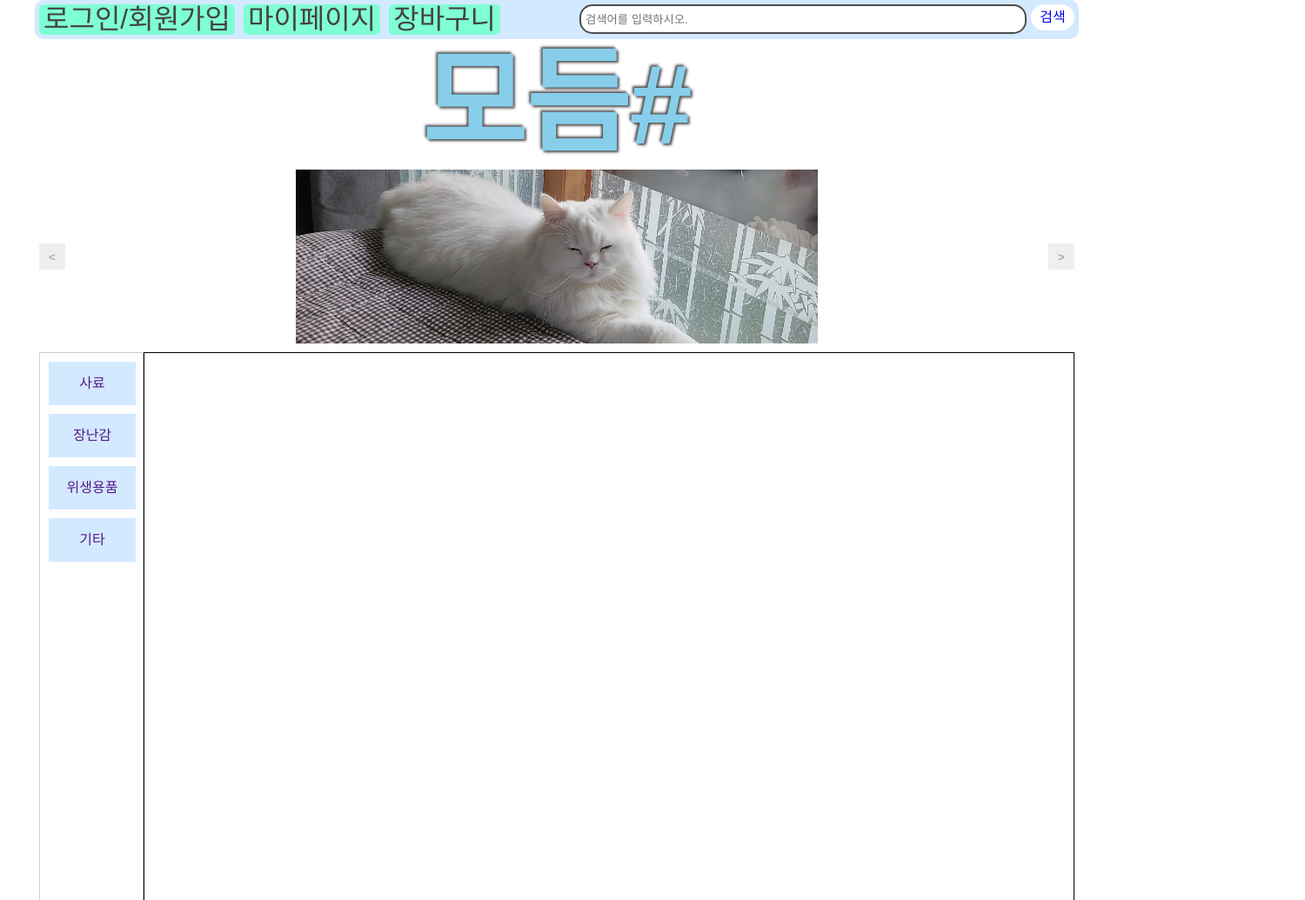
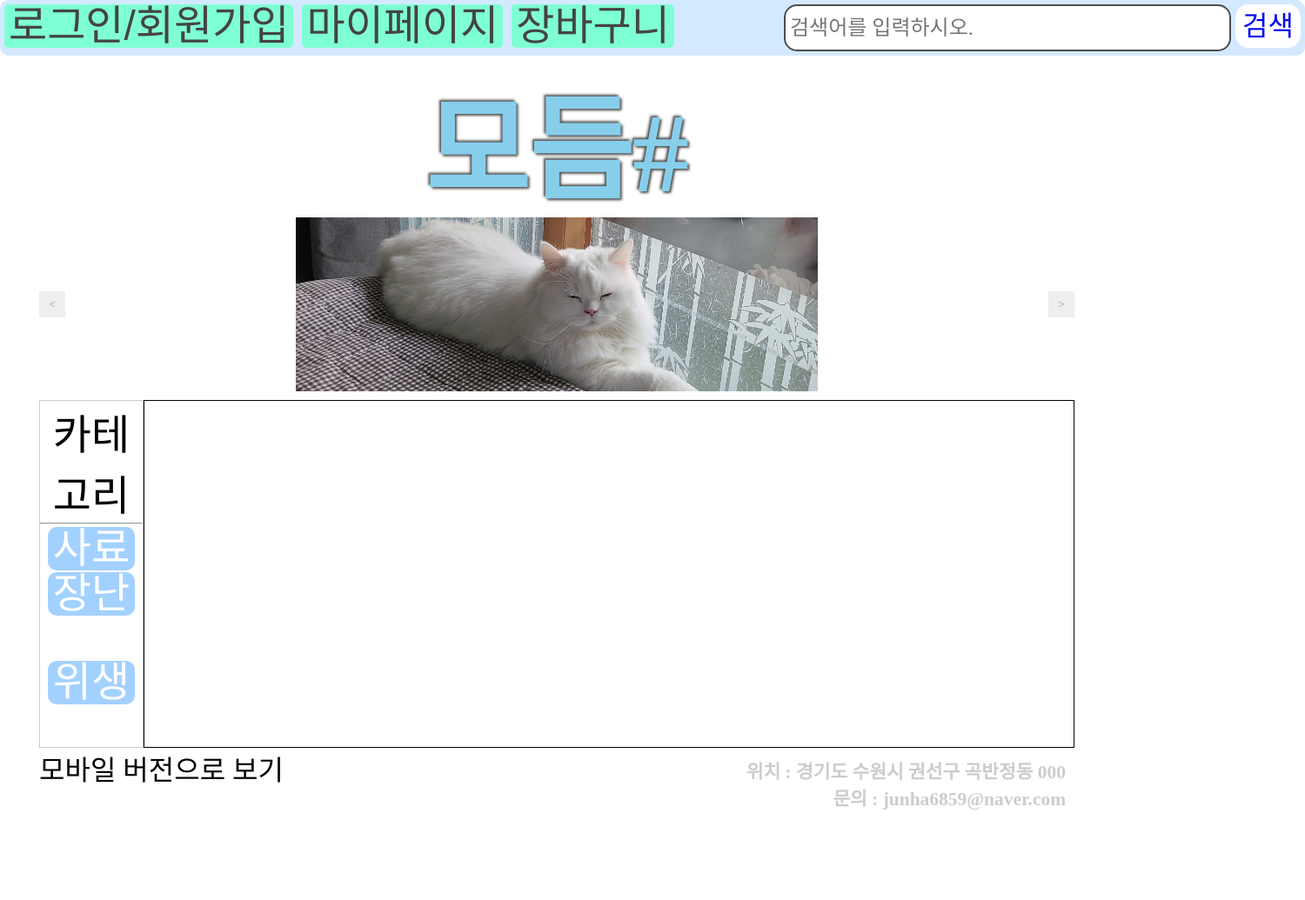
Before and after one commit to kim-wnsgk/modeum-shop.github.io, a plain HTML site: page index.html in a window 1280 px wide. Shown: the top 1035 px of the page at 87% size, 1500 px wide, since content can reach past the window. Drawn offline with Linux system fonts and the light colour scheme; a web font is replaced by a local one.

Commit message:
edit index.html, add script

```diff
--- a/index.html
+++ b/index.html
@@ -39,6 +39,8 @@
                 </div>
                 <div id="first-section">
                     <div class="left-banner">
+                        <div>카테고리</div>
+                        <hr/>
                         <ul>
                             <li><a href="" target="_blank">사료</a></li>
                             <li><a href="" target="_blank">장난감</a></li>
@@ -46,7 +48,7 @@
                             <li><a href="" target="_blank">기타</a></li>
                         </ul>
                     </div>
-                <div class="main-section">
+                <div id="second-section">
 
                 </div>
                 </div>
@@ -57,6 +59,10 @@
                 <h6>위치 : 경기도 수원시 권선구 곡반정동 000<br/>
                 문의 : junha6859@naver.com</h6>
             </footer>
+
+            <script src="testJS.js">
+
+            </script>
         </div>
     </body>
 </html>
--- a/mainCss.css
+++ b/mainCss.css
@@ -1,14 +1,14 @@
-* {margin:0; padding:0;}
+* {margin:0; padding:0; font-family: Dongle;}
 a {text-decoration:none;}
 ul {list-style:none;}
 #toggle{display:none;}
 #div-for-fixed-bar{
-    width:1200px;
-    height:45px;
+    width:1500px;
+    height:100px;
     margin:0 auto;
 }
 #topnav {
-    width:1200px;
+    width:1500px;
     background-color:#d3e9ff;
     border-radius:10px;
     margin:0 auto;
@@ -20,8 +20,8 @@ ul {list-style:none;}
 #topnav ul li{
     float:left;
     width:auto;
-    height:35px;
-    line-height: 35px;
+    height:50px;
+    line-height:50px;
     padding:0 5px;
     margin:5px;
     text-align: center;
@@ -31,12 +31,12 @@ ul {list-style:none;}
 #topnav ul li a{
     display:block;
     font-family: 'Dongle', sans-serif;
-    font-size:2em;
+    font-size:3em;
     color:#444444;
 }
 #topnav ul li a:hover {
     color:black;
-    font-size:2.1em;
+    font-size:3.1em;
 }
 #topnav .search{
     float:right;
@@ -44,18 +44,20 @@ ul {list-style:none;}
 }
 #topnav .search a{
     float:right;
-    width:50px;
-    height:30px;
-    line-height:30px;
+    width:75px;
+    height:50px;
+    line-height:50px;
     text-align:center;
+    font-size:2em;
     background:white;
     border-radius:15px;
 }
 #topnav .search input{
     width:500px;
-    height:30px;
+    height:50px;
     padding:0 5px;
     margin-right:5px;
+    font-size:1.5em;
     border:2px solid #4d4d4d;
     border-radius:15px;
     right:0;
@@ -116,40 +118,48 @@ section #dynamic-banner .image{
 section #first-section{
     margin-top:10px;
     overflow:hidden;
-    height:800px;
+    height:400px;
 }
 section #first-section .left-banner {
     float:left;
     width:120px;
-    height:800px;
+    height:400px;
     box-sizing:border-box;
     border:1px solid #cccccc;
+    text-align:center;
+    font-size:3em;
 }
 section #first-section .left-banner ul{
     text-align: center;
     display:block;
 }
 section #first-section .left-banner ul li {
+    display:inline-block;
     width:100px;
     height:50px;
     line-height:50px;
-    margin:10px;
-    text-align: center;
-    background-color: #d3e9ff;
+    border-radius: 10px;
+    background-color: #a3d1ff;
 }
 section #first-section .left-banner ul li a{
     display:block;
+    color:white;
 }
-section #first-section .main-section {
+section #first-section .left-banner ul li a:hover{
+    text-decoration: underline;
+    font-weight:bold;
+}
+section #second-section {
     float:left;
     width:1070px;
-    height:800px;
+    height:400px;
     box-sizing:border-box;
     border:1px solid black;
 }
 footer{
     overflow:hidden;
     padding-bottom:100px;
+    font-size:2em;
 }
 footer a{
     color:black;
--- a/testJS.js
+++ b/testJS.js
@@ -1 +1,11 @@
-let grades
+const leftImage = document.querySelector(".leftImage");
+const rightImage = document.querySelector(".rightImage");
+const image = document.querySelector(".image");
+
+
+leftImage.addEventListener("click", function(){
+    image.style.backgroundImage = "url(./images/sleeping_mozzi.jpg)";
+})
+rightImage.addEventListener("click", function(){
+    image.style.backgroundImage = "url(./images/deumseong.jpg)";
+})
```
Also changed, not shown: images/deumseong.jpg (added).
